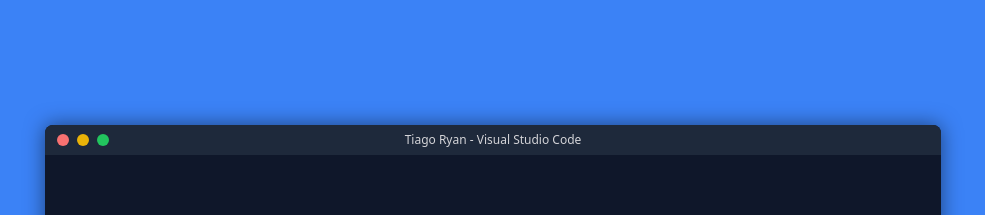
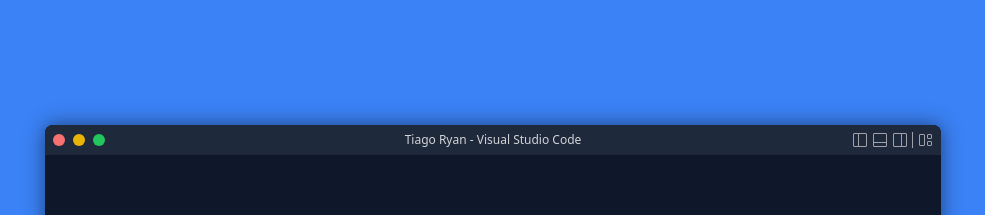
Before and after one commit to tiagoryandev/tiagoryandev, a Next.js app: page / in a window 1280 px wide. Shown: the top 215 px of the page, without its empty margins (147-1132 px from the left). Built offline with nearby package versions, Linux system fonts and the light colour scheme.

Commit message:
feat: add icons for move layout in header component

```diff
--- a/components/WindowHeader.tsx
+++ b/components/WindowHeader.tsx
@@ -1,9 +1,15 @@
 import React from "react";
+import {
+	VscLayoutSidebarLeftOff as LayoytToLeft,
+	VscLayoutPanelOff as LayoytToPanel,
+	VscLayoutSidebarRightOff as LayoytToRight,
+	VscLayout as Layout
+} from "react-icons/vsc";
 
 const WindowHeader: React.FC = () => {
 	return (
 		<div className="col-span-3 grid grid-cols-[100px_auto_100px] place-items-stretch bg-slate-800">
-			<div className="flex items-center gap-2 pl-3">
+			<div className="flex items-center gap-2 pl-2">
 				<div className="w-3 h-3 bg-red-400 rounded-full cursor-pointer hover:bg-red-500 transition-colors" />
 				<div className="w-3 h-3 bg-yellow-500 rounded-full cursor-pointer hover:bg-yellow-600 transition-colors" />
 				<div className="w-3 h-3 bg-green-500 rounded-full cursor-pointer hover:bg-green-600 transition-colors" />
@@ -11,8 +17,12 @@ const WindowHeader: React.FC = () => {
 			<div className="flex justify-center items-center">
 				<span className="text-center text-zinc-300 text-xs select-none">Tiago Ryan - Visual Studio Code</span>
 			</div>
-			<div className="flex items-center justify-end">
-
+			<div className="flex items-center justify-end gap-1 pr-2">
+				<LayoytToLeft className="text-zinc-400 text-md cursor-pointer hover:text-zinc-200" />
+				<LayoytToPanel className="text-zinc-400 text-md cursor-pointer hover:text-zinc-200" />
+				<LayoytToRight className="text-zinc-400 text-md cursor-pointer hover:text-zinc-200" />
+				<div className="w-[1px] h-4 bg-zinc-400" />
+				<Layout className="text-zinc-400 text-md cursor-pointer hover:text-zinc-200" />
 			</div>
 		</div>
 	);
--- a/package.json
+++ b/package.json
@@ -11,7 +11,8 @@
 	"dependencies": {
 		"next": "13.3.1",
 		"react": "18.2.0",
-		"react-dom": "18.2.0"
+		"react-dom": "18.2.0",
+		"react-icons": "^4.8.0"
 	},
 	"devDependencies": {
 		"@types/node": "18.16.0",
```
Also changed, not shown: 1 other file (tests, documents, lock files or other folders).
